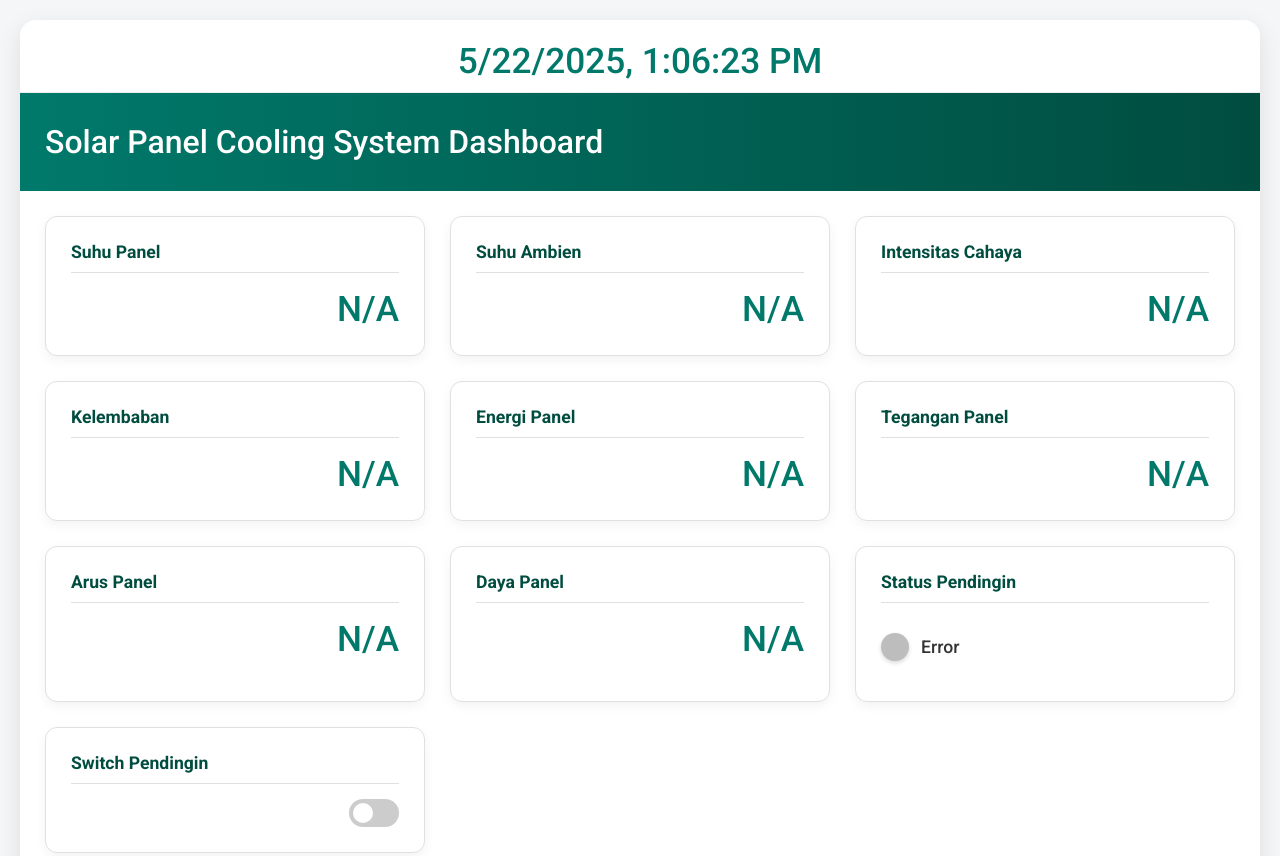
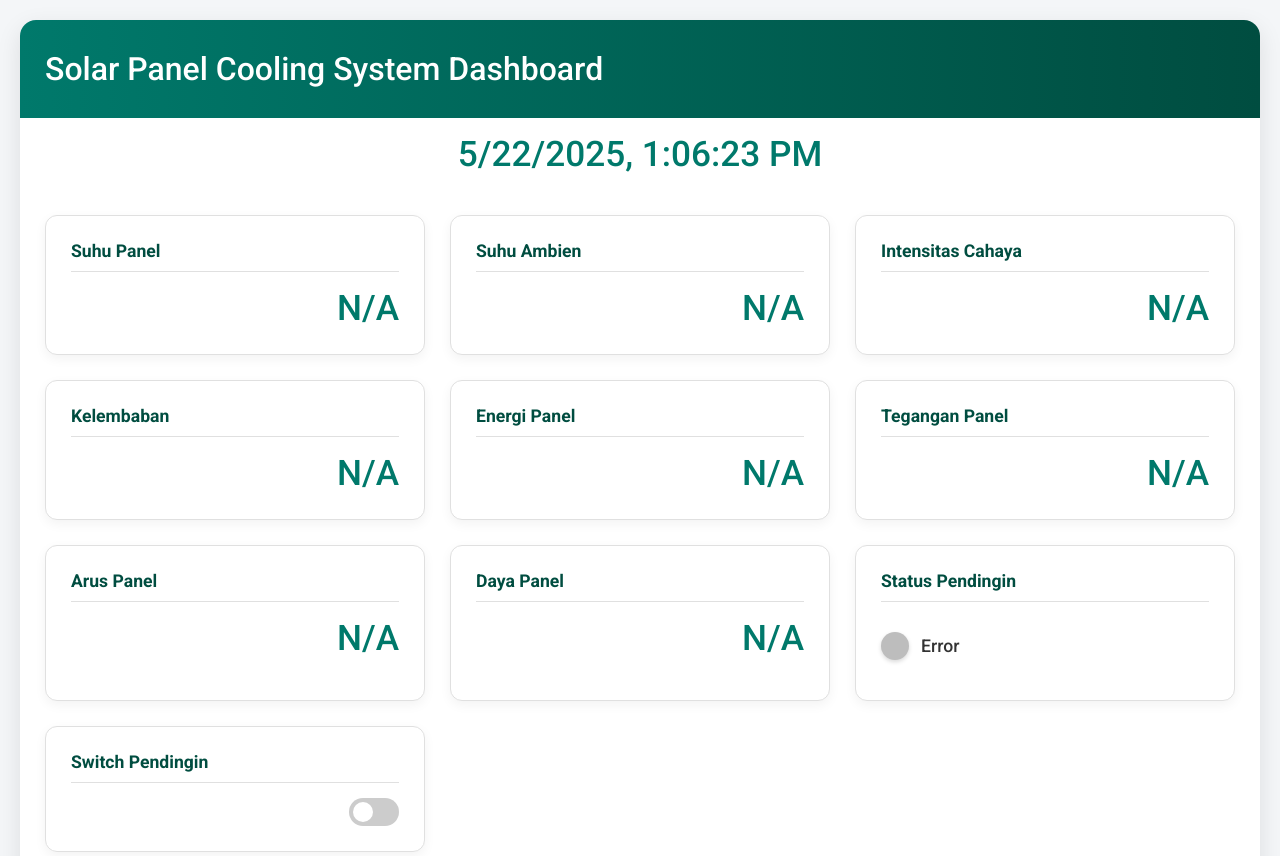
Before and after one commit to DhimasArdinata/iot-solar-dashboard, a website: page index.html in a window 1280 px wide. Shown: the top 856 px of the page. Drawn offline with Linux system fonts and the light colour scheme; no server answers.

Commit message:
Refine datetime display position and styling

```diff
--- a/index.html
+++ b/index.html
@@ -10,10 +10,10 @@
 </head>
 <body>
     <div class="container">
-        <p id="datetimeValue" class="datetime-display">--</p> <!-- Moved here -->
         <header>
             <h1>Solar Panel Cooling System Dashboard</h1>
         </header>
+        <p id="datetimeValue" class="datetime-display">--</p> <!-- Moved here -->
         <main>
             <div class="grid-container">
                 <div class="card">
--- a/style.css
+++ b/style.css
@@ -39,9 +39,9 @@ header h1 {
     font-weight: 500; /* Same as sensor-value */
     color: #00796b; /* Same as sensor-value */
     text-align: center; /* Center the datetime */
-    padding: 20px 0 10px 0; /* Add some padding, especially top */
-    margin: 0; /* Reset margin if any */
-    border-bottom: 1px solid #eee; /* Optional: a light separator */
+    padding: 15px 0; /* Adjusted padding */
+    margin: 0 25px; /* Add horizontal margin to align with main content padding */
+    /* border-bottom: 1px solid #eee; */ /* Removed border */
 }
 
 main {
```
